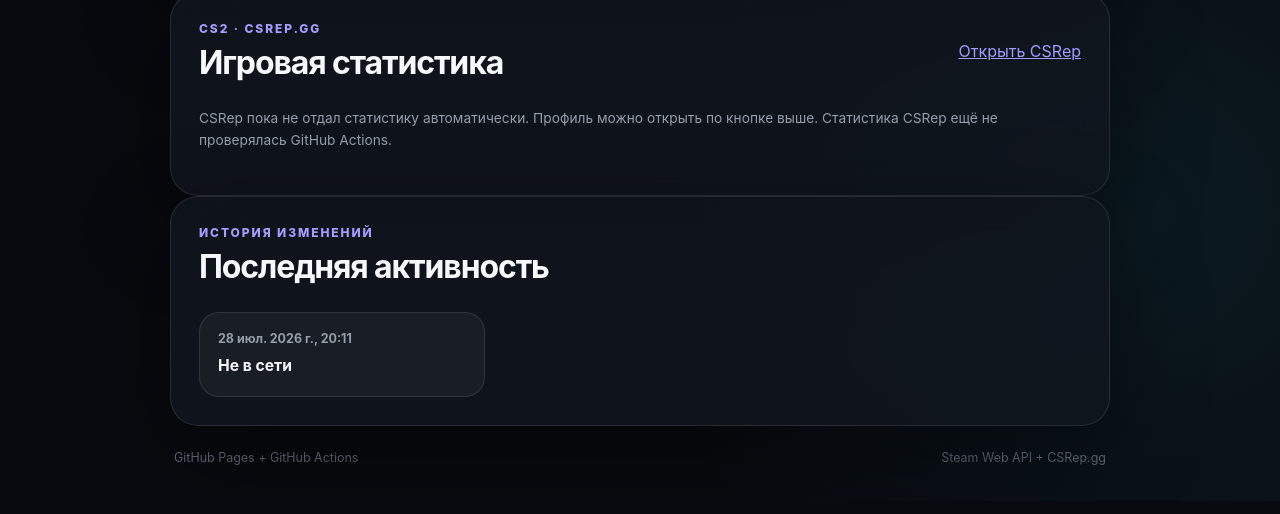
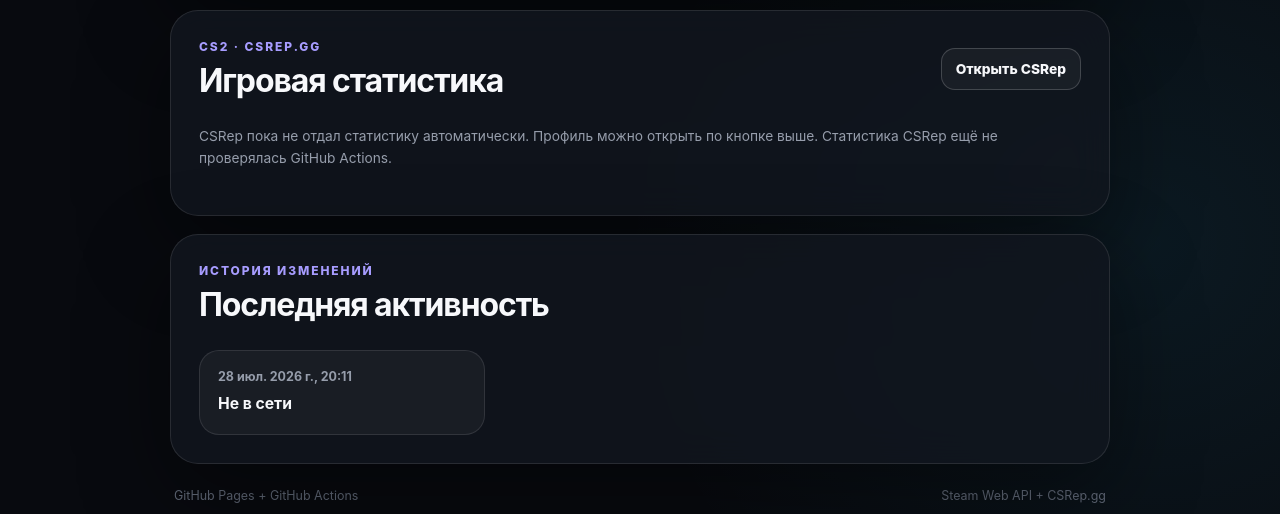
Before and after one commit to Quixylon/AI, a website: page projects/steam-status-tracker/public/index.html in a window 1280 px wide. Shown: the part 940-1454 px from the top of the page. Drawn offline with Linux system fonts and the light colour scheme.

Commit message:
style: load CSRep section stylesheet

```diff
--- a/projects/steam-status-tracker/public/index.html
+++ b/projects/steam-status-tracker/public/index.html
@@ -10,6 +10,7 @@
     />
     <title>Steam & CS2 Tracker — Quixylon AI Lab</title>
     <link rel="stylesheet" href="./styles.css" />
+    <link rel="stylesheet" href="./csrep.css" />
   </head>
   <body>
     <div class="ambient ambient-one"></div>
```
